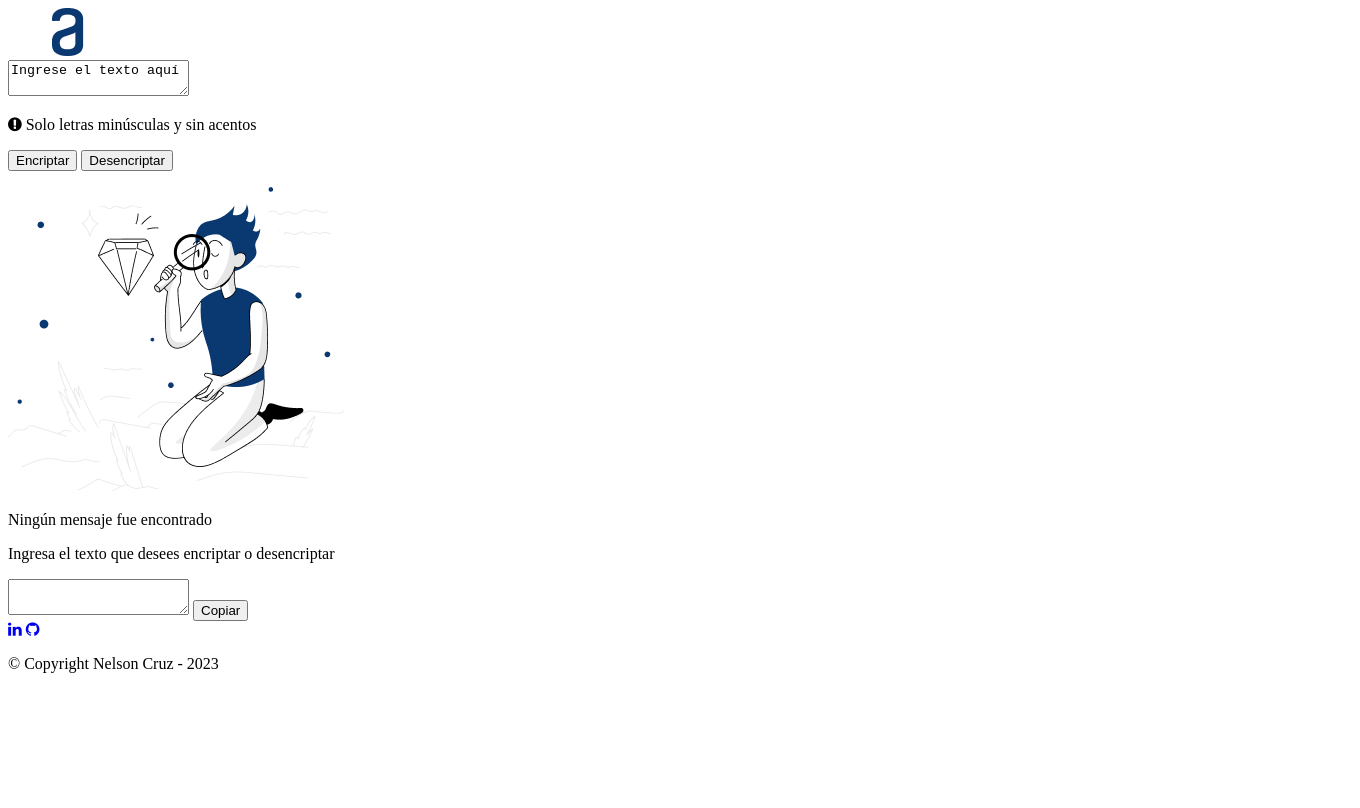
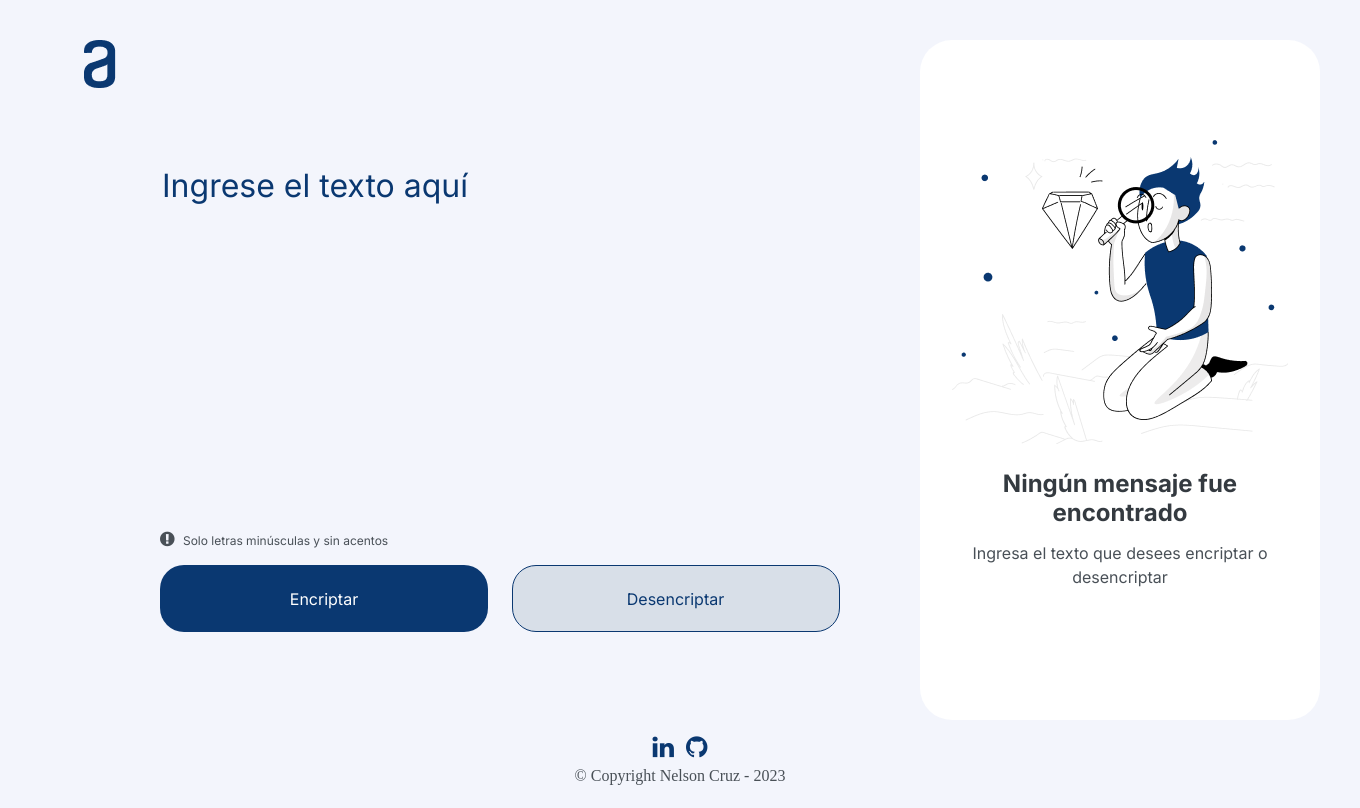
Before and after one commit to ndcruzc89/challenge-one-encriptador-de-texto, a plain HTML site: page index.html in a window 1280 px wide. Shown: the whole page, 1360 px wide, since content can reach past the window. Drawn offline with Linux system fonts and the light colour scheme.

Commit message:
Estilos CSS para pantalla mayor a 1400.

```diff
--- a/index.html
+++ b/index.html
@@ -5,6 +5,14 @@
     <meta http-equiv="X-UA-Compatible" content="IE=edge" />
     <meta name="viewport" content="width=device-width, initial-scale=1.0" />
     <title>Encriptador de texto</title>
+    <link rel="stylesheet" href="reset.css" />
+    <link rel="stylesheet" href="style.css" />
+    <link rel="preconnect" href="https://fonts.googleapis.com" />
+    <link rel="preconnect" href="https://fonts.gstatic.com" crossorigin />
+    <link
+      href="https://fonts.googleapis.com/css2?family=Inter:wght@400;700&display=swap"
+      rel="stylesheet"
+    />
     <link
       rel="stylesheet"
       href="https://cdnjs.cloudflare.com/ajax/libs/font-awesome/4.7.0/css/font-awesome.min.css"
@@ -12,42 +20,45 @@
   </head>
   <body>
     <header>
-      <div class="logo">
-        <img src="imagenes/logo.png" alt="Logo" />
-      </div>
+      <img src="imagenes/logo.png" alt="Logo" />
     </header>
     <main>
       <section class="texto">
         <form>
-          <textarea name="ingresar-texto">Ingrese el texto aquí</textarea>
-          <p>
+          <textarea
+            name="ingresar-texto"
+            placeholder="Ingrese el texto aquí"
+          ></textarea>
+          <p class="alerta-texto">
             <i class="fa fa-exclamation-circle"></i> Solo letras minúsculas y
             sin acentos
           </p>
-          <p>
-            <input type="button" value="Encriptar" />
-            <input type="button" value="Desencriptar" />
+          <p class="botones">
+            <input class="boton-encriptar" type="button" value="Encriptar" />
+            <input class="boton-desencriptar" type="button" value="Desencriptar" />
           </p>
         </form>
       </section>
       <section class="mensaje">
         <div class="ningun-mensaje">
           <img src="imagenes/muneco.png" alt="Muñeco con una lupa" />
-          <p>Ningún mensaje fue encontrado</p>
-          <p>Ingresa el texto que desees encriptar o desencriptar</p>
+          <p class="alerta-ningun-mensaje">Ningún mensaje fue encontrado</p>
+          <p class="alerta-ingresar-mensaje">
+            Ingresa el texto que desees encriptar o desencriptar
+          </p>
         </div>
         <div class="contenido-mensaje">
-          <textarea name="mensaje-resultante"></textarea>
-          <button>Copiar</button>
+          <textarea name="mensaje-resultante" readonly></textarea>
+          <button class="boton-copiar">Copiar</button>
         </div>
       </section>
     </main>
     <footer>
       <div class="redes-sociales">
-        <a href="https://www.linkedin.com/in/nelsoncruz89/"
+        <a class="red-social" href="https://www.linkedin.com/in/nelsoncruz89/"
           ><i class="fa fa-linkedin"></i
         ></a>
-        <a href="https://github.com/ndcruzc89/"><i class="fa fa-github"></i></a>
+        <a class="red-social" href="https://github.com/ndcruzc89/"><i class="fa fa-github"></i></a>
       </div>
       <p class="copyright">&copy Copyright Nelson Cruz - 2023</p>
     </footer>
--- /dev/null
+++ b/reset.css
@@ -0,0 +1,48 @@
+/* http://meyerweb.com/eric/tools/css/reset/
+   v2.0 | 20110126
+   License: none (public domain)
+*/
+
+html, body, div, span, applet, object, iframe,
+h1, h2, h3, h4, h5, h6, p, blockquote, pre,
+a, abbr, acronym, address, big, cite, code,
+del, dfn, em, img, ins, kbd, q, s, samp,
+small, strike, strong, sub, sup, tt, var,
+b, u, i, center,
+dl, dt, dd, ol, ul, li,
+fieldset, form, label, legend,
+table, caption, tbody, tfoot, thead, tr, th, td,
+article, aside, canvas, details, embed,
+figure, figcaption, footer, header, hgroup,
+menu, nav, output, ruby, section, summary,
+time, mark, audio, video {
+	margin: 0;
+	padding: 0;
+	border: 0;
+	font-size: 100%;
+	font: inherit;
+	vertical-align: baseline;
+}
+/* HTML5 display-role reset for older browsers */
+article, aside, details, figcaption, figure,
+footer, header, hgroup, menu, nav, section {
+	display: block;
+}
+body {
+	line-height: 1;
+}
+ol, ul {
+	list-style: none;
+}
+blockquote, q {
+	quotes: none;
+}
+blockquote:before, blockquote:after,
+q:before, q:after {
+	content: '';
+	content: none;
+}
+table {
+	border-collapse: collapse;
+	border-spacing: 0;
+}
--- /dev/null
+++ b/style.css
@@ -0,0 +1,193 @@
+* {
+  background: #f3f5fc;
+  font-family: "Inter", sans-serif;
+  font-weight: 400;
+  line-height: 150%;
+}
+
+html {
+  height: 100%;
+}
+
+body {
+  max-width: 1440px;
+  min-height: 100%;
+  display: grid;
+  grid-template-rows: auto 80px;
+  grid-template-columns: 120px auto;
+  grid-template-areas:
+    "header main"
+    "footer footer";
+}
+
+header {
+  grid-area: header;
+  margin: 40px 40px 0 40px;
+}
+
+header img {
+  width: 120px;
+  height: 48px;
+}
+
+main {
+  grid-area: main;
+  display: grid;
+  grid-template-rows: 90%;
+  grid-template-columns: 680px 400px;
+  grid-template:
+    "section1 section2";
+}
+
+.texto {
+  grid-area: section1;
+  margin: 40px 40px 0 40px;
+  width: 680px;
+}
+
+.texto textarea {
+  color: #0a3871;
+  font-size: 32px;
+  width: 100%;
+  height: 360px;
+  margin-top: 120px;
+  border: none;
+  resize: none;
+  /* text-transform: lowercase; */
+}
+
+.texto textarea:focus {
+  outline: none;
+}
+
+.texto textarea::placeholder {
+    color: #0a3871;
+}
+
+.alerta-texto {
+  font-size: 12px;
+  color: #495057;
+  line-height: 150%;
+  padding-bottom: 15px;
+}
+
+.alerta-texto i {
+  font-size: 17px;
+  margin-right: 5px;
+}
+
+.botones {
+  width: 100%;
+}
+
+.botones input, .boton-copiar{
+  height: 67px;
+  width: 328px;
+  font-size: 16px;
+  border-radius: 24px;
+}
+
+.boton-encriptar {
+  background: #0A3871 ;
+  color: #ffffff;
+  border: none;
+  margin: 0 19px 0 0;
+}
+
+.boton-desencriptar {
+  background: #D8DFE8 ;
+  color: #0A3871;
+  border: 1px solid #0A3871;
+}
+
+.mensaje {
+  background: #ffffff;
+  grid-area: section2;
+  margin: 40px 40px 0 40px;
+  width: 400px;
+  border-radius: 32px;
+}
+
+.ningun-mensaje {
+  background: #ffffff;
+  width: 336px;
+  margin: 0 auto;
+  /* display: none; */
+}
+
+.ningun-mensaje img {
+  background: #ffffff;
+  margin: 100px auto 0;
+}
+
+.alerta-ningun-mensaje {
+  background: #ffffff;
+  color: #343A40;
+  margin: 20px 0 13px;
+  font-size: 24px;
+  font-weight: 700;
+  line-height: 120%;
+  padding: 0 50px;
+  text-align: center;
+}
+
+.alerta-ingresar-mensaje {
+  background: #ffffff;
+  color: #495057;
+  font-size: 16px;
+  text-align: center;
+}
+
+
+.contenido-mensaje {
+  display: none;
+  background: #ffffff;
+  margin: 40px 32px 0;
+}
+
+.contenido-mensaje textarea {
+  background: #ffffff;
+  color: #0a3871;
+  font-size: 24px;
+  width: 336px;
+  height: 440px;
+  margin-bottom: 33px;
+  border: none;
+  resize: none;
+}
+
+.contenido-mensaje textarea:focus {
+  outline: none;
+}
+
+.boton-copiar {
+  background: #ffffff ;
+  color: #0A3871;
+  border: 1px solid #0A3871;
+}
+
+footer {
+  grid-area: footer;
+  text-align: center;
+  width: 100%;
+}
+
+.redes-sociales {
+ width: 100%;
+}
+
+.red-social i {
+  color: #0A3871;
+  font-size: 25px;
+  margin: 15px 0 8px 0;
+}
+
+.red-social:first-child {
+  margin-right: 8px;
+}
+
+.copyright {
+  font-size: 16px;
+  color: #495057;
+  padding-bottom: 24px;
+}
```
